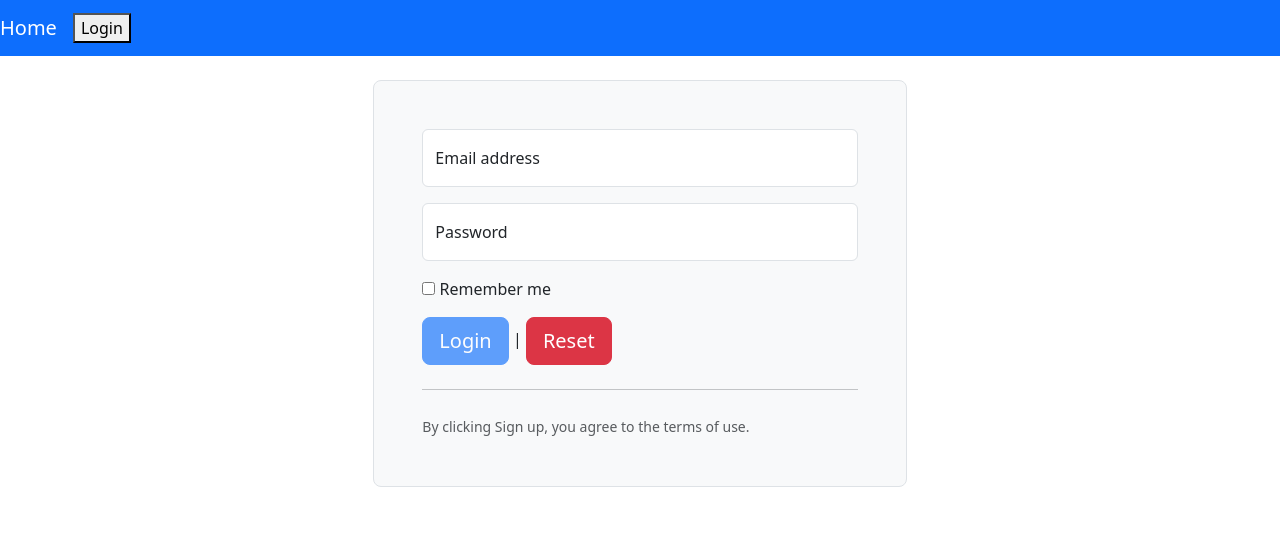
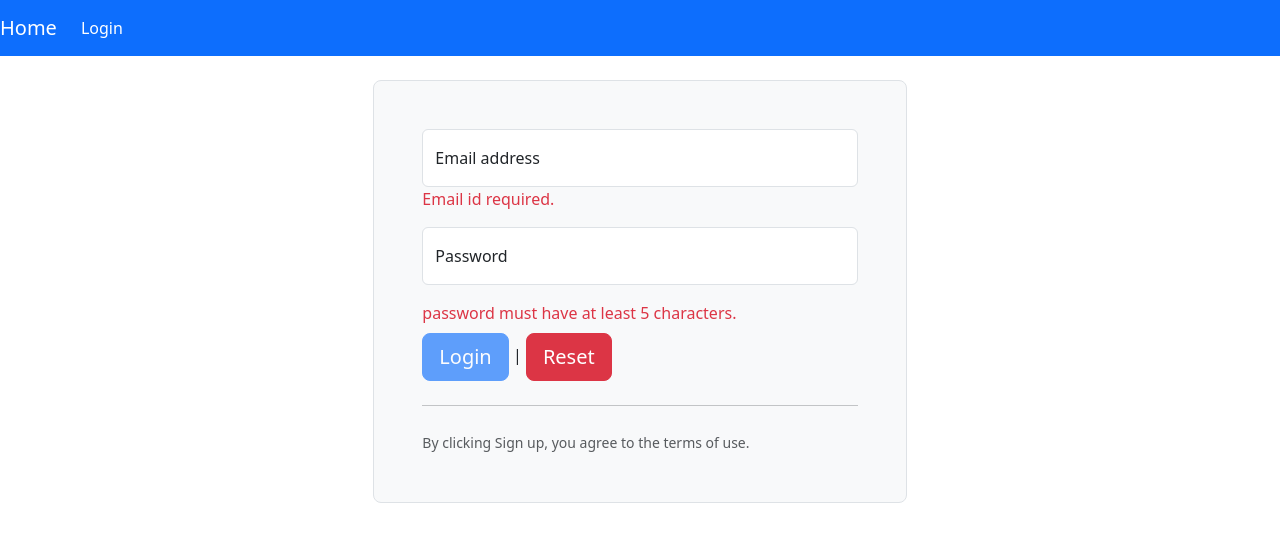
Before and after one commit to VikashMlv/Auth, an Angular app: page /login in a window 1280 px wide. Shown: the top 542 px of the page. Built offline with nearby package versions, Linux system fonts and the light colour scheme.

Commit message:
added validation

```diff
--- a/src/app/app-routing.module.ts
+++ b/src/app/app-routing.module.ts
@@ -3,11 +3,12 @@ import { RouterModule, Routes } from '@angular/router';
 import { HomeComponent } from './pages/home/home.component';
 import { LoginComponent } from './pages/login/login.component';
 import { DashboardComponent } from './pages/dashboard/dashboard.component';
+import { AuthGuard } from './core/guards/auth.guard';
 
 const routes: Routes = [
   {path:'',component:HomeComponent,pathMatch:'full'},
   {path:'login',component:LoginComponent},
-  {path:'dashboard',component:DashboardComponent}
+  {path:'dashboard',component:DashboardComponent,canActivate:[AuthGuard]}
 ];
 
 @NgModule({
--- a/src/app/core/services/auth.service.ts
+++ b/src/app/core/services/auth.service.ts
@@ -3,6 +3,7 @@ import { Injectable } from '@angular/core';
 import { LoginModel } from '../models/login';
 import { Observable } from 'rxjs';
 import { JwtTokenModel } from '../models/jwt-token';
+import { AuthGuard } from '../guards/auth.guard';
 
 @Injectable({
   providedIn: 'root'
@@ -23,7 +24,7 @@ export class AuthService {
   //get User by Id
   private getUserbyId = "https://freeapi.miniprojectideas.com/api/User/GetUserByUserId?userId=2";
 
-  constructor(private http: HttpClient) { }
+  constructor(private http: HttpClient,private auth:AuthGuard) { }
 
 
 
--- a/src/app/pages/dashboard/dashboard.component.ts
+++ b/src/app/pages/dashboard/dashboard.component.ts
@@ -1,5 +1,6 @@
 import { Component } from '@angular/core';
 import { Router } from '@angular/router';
+import { AuthGuard } from 'src/app/core/guards/auth.guard';
 import { AuthService } from 'src/app/core/services/auth.service';
 
 @Component({
@@ -13,7 +14,7 @@ export class DashboardComponent {
 
  alluser:[] = [];
 
-  constructor(private http:AuthService, private route:Router){}
+  constructor(private http:AuthService, private route:Router, private auth:AuthGuard){}
 
 
   ngOnInit(){
@@ -35,6 +36,8 @@ export class DashboardComponent {
 
    if(this.http.isLoggedIn()==true){
     this.userLoginStatus  = true;
+
+
     }
 
     else{
--- a/src/app/pages/login/login.component.html
+++ b/src/app/pages/login/login.component.html
@@ -7,6 +7,10 @@
         <input type="email" name="email" class="form-control" placeholder="name@example.com" formControlName="emailId">
         <label for="floatingInput">Email address</label>
 
+        <div *ngIf="emailId.errors?.['required']"  class="text-danger">
+          Email id required.
+        </div>
+
       </div>
 
       <div class="form-floating mb-3">
@@ -14,13 +18,16 @@
         <label for="floatingPassword">Password</label>
       </div>
 
+        <div *ngIf="password.errors?.['required']" class="text-danger mb-2">
+          password must have at least 5 characters.
+        </div>
 
 
-      <div class="checkbox mb-3">
+      <!-- <div class="checkbox mb-3">
         <label>
           <input type="checkbox" value="remember-me"> Remember me
         </label>
-      </div>
+      </div> -->
 
       <button [disabled]="userLogin.invalid" class="w-45  btn btn-lg btn-primary" type="submit">Login</button>  |
       <button class="w-45 btn btn-lg btn-danger" type="reset">Reset</button>
--- a/src/app/pages/login/login.component.ts
+++ b/src/app/pages/login/login.component.ts
@@ -7,6 +7,7 @@ import { Router } from '@angular/router';
 import { LoginModel } from 'src/app/core/models/login';
 import { JwtTokenModel } from 'src/app/core/models/jwt-token';
 import { catchError } from 'rxjs/operators';
+import { AuthGuard } from 'src/app/core/guards/auth.guard';
 
 @Component({
   selector: 'app-login',
@@ -17,13 +18,13 @@ export class LoginComponent {
 
 
 
-  constructor(private httpService: AuthService, private httpRouter: Router) { }
+  constructor(private httpService: AuthService, private httpRouter: Router,private auth : AuthGuard) { }
 
   // Reactive Form code with validation
 
   userLogin = new FormGroup({
     emailId: new FormControl('', [Validators.email, Validators.required]),
-    password: new FormControl('', [Validators.required, Validators.minLength(4)]),
+    password: new FormControl('', [Validators.required, Validators.minLength(5)]),
   })
 
 
@@ -35,7 +36,8 @@ export class LoginComponent {
       console.log(res);
       this.httpRouter.navigate(['/dashboard'])
 
-    }, (error) => {            //catching error
+       //catching error
+    }, (error) => {
       alert(error);
       console.error('error occured', error);
 
@@ -43,5 +45,15 @@ export class LoginComponent {
 
   }
 
+    //getting input refrence for applying validation
+
+  get emailId() {
+    return this.userLogin.get('emailId')!;
+  }
+
+  get password() {
+    return this.userLogin.get('password')!;
+  }
+
 
 }
--- a/src/app/pages/nav-bar/nav-bar.component.html
+++ b/src/app/pages/nav-bar/nav-bar.component.html
@@ -6,16 +6,16 @@
     </button>
     <div class="login collapse navbar-collapse" id="navbarNavAltMarkup">
         <div class="login navbar-nav">
-            <!-- <a *ngIf="!btnStatus" class="nav-item nav-link  text-white" routerLink="/login">Login</a>
-            <a *ngIf="btnStatus" class="nav-item nav-link  text-white" routerLink="/" (click)="logOut()">Logout</a> -->
+            <a *ngIf="!checkUserStatus()" class="nav-item nav-link  text-white" routerLink="/login">Login</a>
+            <a *ngIf="checkUserStatus()" class="nav-item nav-link  text-white" routerLink="/login"  (click)="logOut()">Logout</a>
 
-            <div *ngIf="checkUserStatus(); else loginButton">
+            <!-- <div *ngIf="checkUserStatus(); else loginButton">
                 <button routerLink="/login" (click)="logOut()">Logout</button>
               </div>
 
               <ng-template #loginButton>
                 <button  routerLink="/login">Login</button>
-              </ng-template>
+              </ng-template> -->
         </div>
     </div>
 </nav>
--- a/src/app/pages/nav-bar/nav-bar.component.ts
+++ b/src/app/pages/nav-bar/nav-bar.component.ts
@@ -24,11 +24,9 @@ export class NavBarComponent {
 
   }
 
-
   logOut() {
     this.http.logOut();
     this.route.navigate(['/login'])
-
   }
 
 
```
Also changed, not shown: src/app/core/guards/auth.guard.ts (+4 -3 lines).
